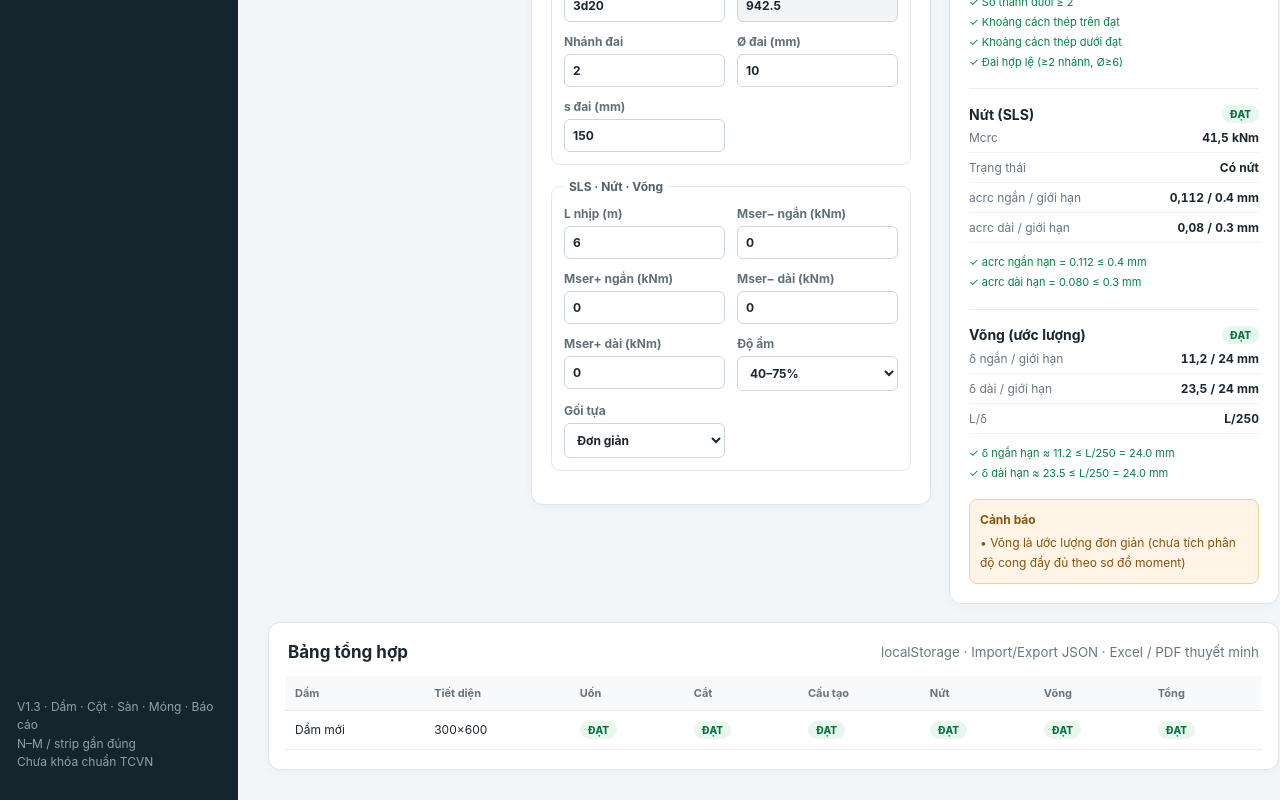
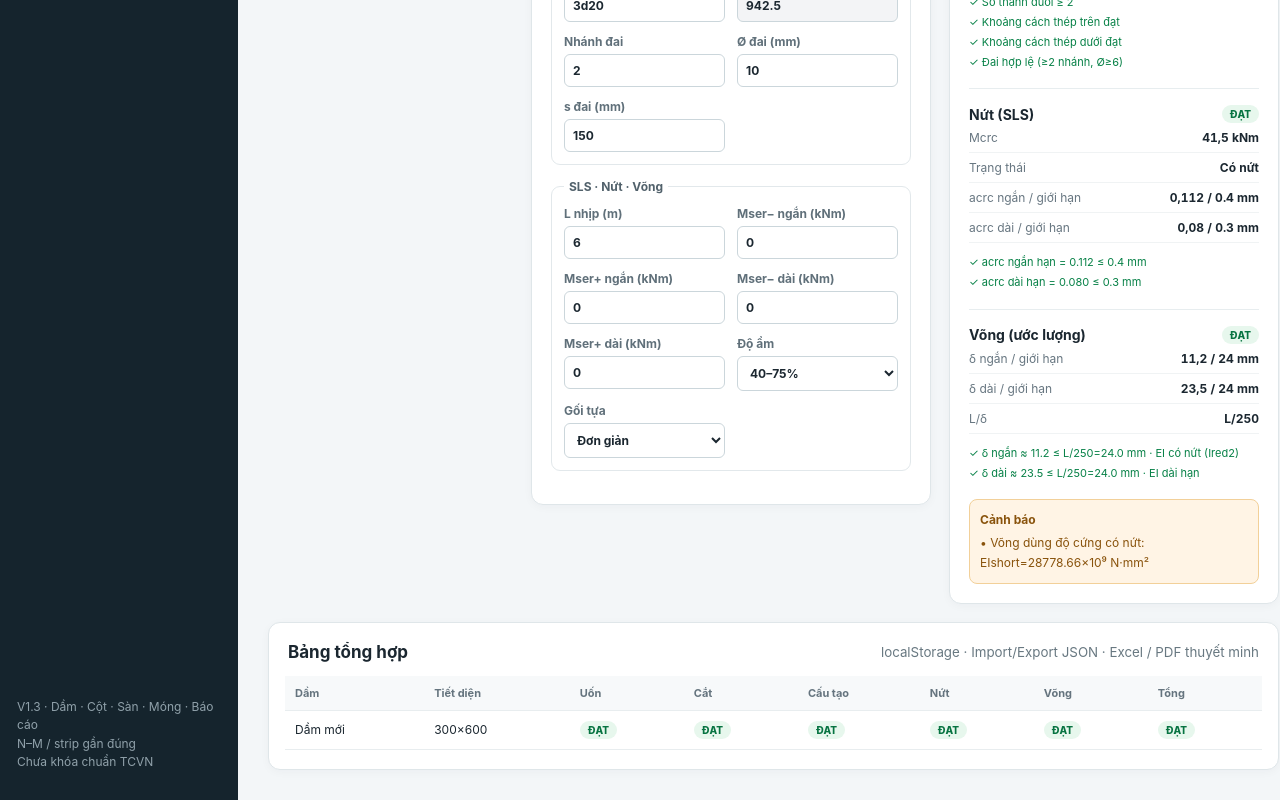
Before and after one commit to trixd2026-max/ketcauBTCT5574, a React (Vite) app: page / in a window 1280 px wide. Shown: the part 854-1654 px from the top of the page. Built offline with nearby package versions, Linux system fonts and the light colour scheme.

Commit message:
Deflection: show cracked vs uncracked EI in messages

```diff
--- a/src/engine/deflection.ts
+++ b/src/engine/deflection.ts
@@ -67,25 +67,30 @@ export function calcDeflection(input: DeflectionInput): DeflectionResult {
   const deltaShort = deltaFrom(Mshort, EIshort);
   const deltaLong = deltaFrom(Mlong, EIlong);
 
+  const eiLabel = crack.cracked ? 'EI có nứt (Ired2)' : 'EI chưa nứt (Ired1)';
   const checkShort = {
     pass: deltaShort <= limit,
     message:
       deltaShort <= limit
-        ? `δ ngắn hạn ≈ ${deltaShort.toFixed(1)} ≤ L/${limitRatio} = ${limit.toFixed(1)} mm`
-        : `δ ngắn hạn ≈ ${deltaShort.toFixed(1)} > L/${limitRatio} = ${limit.toFixed(1)} mm`,
+        ? `δ ngắn ≈ ${deltaShort.toFixed(1)} ≤ L/${limitRatio}=${limit.toFixed(1)} mm · ${eiLabel}`
+        : `δ ngắn ≈ ${deltaShort.toFixed(1)} > L/${limitRatio}=${limit.toFixed(1)} mm · ${eiLabel}`,
   };
   const checkLong = {
     pass: deltaLong <= limit,
     message:
       deltaLong <= limit
-        ? `δ dài hạn ≈ ${deltaLong.toFixed(1)} ≤ L/${limitRatio} = ${limit.toFixed(1)} mm`
-        : `δ dài hạn ≈ ${deltaLong.toFixed(1)} > L/${limitRatio} = ${limit.toFixed(1)} mm`,
+        ? `δ dài ≈ ${deltaLong.toFixed(1)} ≤ L/${limitRatio}=${limit.toFixed(1)} mm · EI dài hạn`
+        : `δ dài ≈ ${deltaLong.toFixed(1)} > L/${limitRatio}=${limit.toFixed(1)} mm · EI dài hạn`,
   };
 
   const warnings: string[] = [];
   if (input.L <= 0) warnings.push('Cần nhập chiều dài nhịp L để kiểm tra võng');
   if (Mshort <= 0 && Mlong <= 0) warnings.push('Chưa nhập moment sử dụng cho võng');
-  warnings.push('Võng là ước lượng đơn giản (chưa tích phân độ cong đầy đủ theo sơ đồ moment)');
+  if (crack.cracked) {
+    warnings.push(`Võng dùng độ cứng có nứt: EIshort=${(EIshort / 1e9).toFixed(2)}×10⁹ N·mm²`);
+  } else {
+    warnings.push(`Võng dùng độ cứng chưa nứt: EIshort=${(EIshort / 1e9).toFixed(2)}×10⁹ N·mm²`);
+  }
 
   return {
     Mcrc: crack.Mcrc,
```
